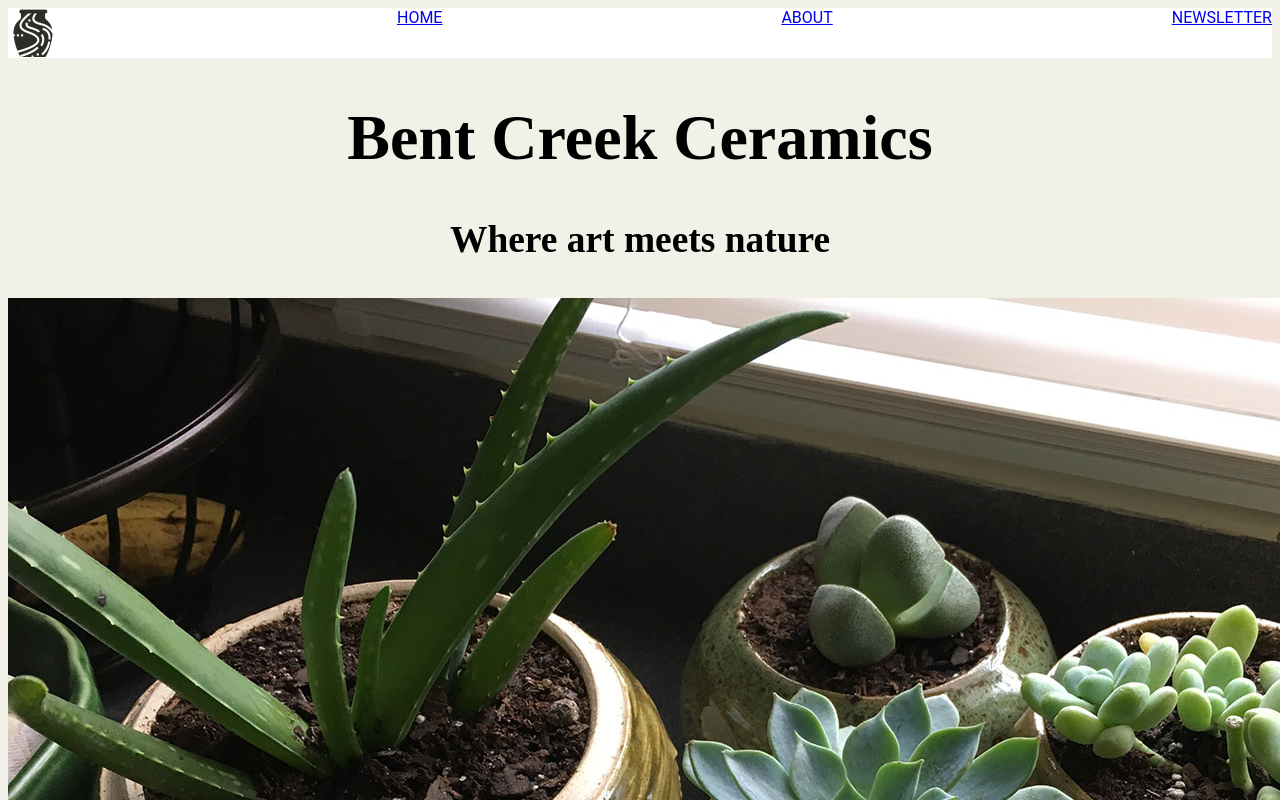
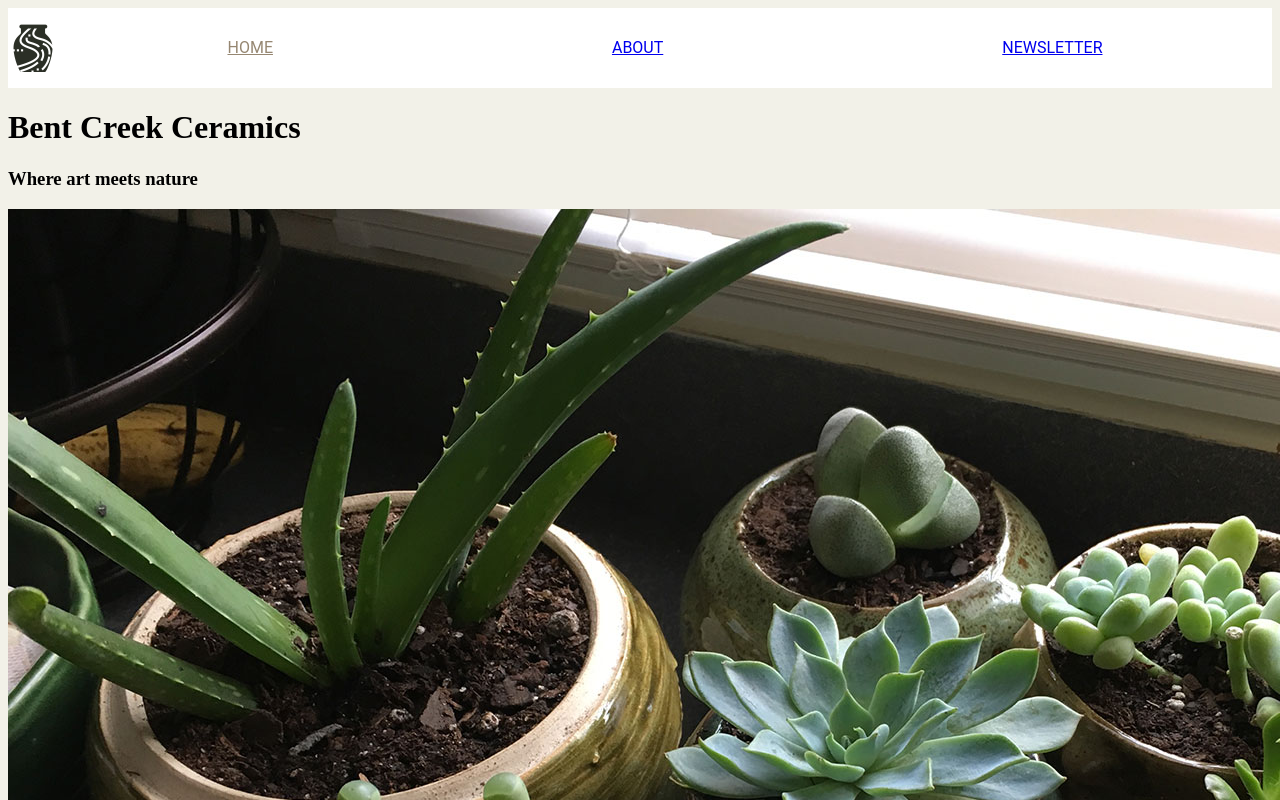
Before and after one commit to eman-s/week_one_project, a plain HTML site: page index.html in a window 1280 px wide. Shown: the top 800 px of the page. Drawn offline with Linux system fonts and the light colour scheme.

Commit message:
initial setup of nav bar

```diff
--- a/index.html
+++ b/index.html
@@ -8,41 +8,60 @@
 
 <body>
 
-   <nav id="main_navigation">
-   <img id="logo" src="images/optimized/bent-creek-logo.png" alt="bent creek logo">
+  <header>
+    <div class="logo">
+      <img src="images/optimized/bent-creek-logo.png" alt="bent creek logo">
 
 
-    <a href="#">HOME</a>
 
+
+      <nav class="main_navigation">
+        <a id=homelink href="#">HOME</a>
         <a href="#">ABOUT</a>
+        <a href="#">NEWSLETTER</a>
+      </nav>
+    </div>
 
-    <a href="#">NEWSLETTER</a>
 
-  </nav>
-
-  <header>
+    <div class="wrapper">
       <h1>Bent Creek Ceramics</h1>
       <h3>Where art meets nature</h3>
+    </div>
   </header>
-
 
   <main>
 
+    <article>
       <img src="images/optimized/product-1.jpg" alt="pots n plants">
       <h2>Endless Possibilities</h2>
+    </article>
+    <article>
       <img src="images/optimized/product-2.jpg" alt="bowls">
       <h2>Sets</h2>
+    </article>
+    <article>
       <img src="images/optimized/product-3.jpg" alt="ceramic pan">
       <h2>Textures</h2>
+    </article>
+    <article>
       <img src="images/optimized/product-4.jpg" alt="tea cup">
       <h2>Tea Time</h2>
+    </article>
+    <article>
       <img src="images/optimized/product-5.jpg" alt="brown jar">
       <h2>Jars and Containers</h2>
+    </article>
+    <article>
       <img src="images/optimized/product-6.jpg" alt="bown bowl green jar">
       <h2>Wasabi and Saki</h2>
+    </article>
+    <article>
       <img src="images/optimized/product-7.jpg" alt="tea cup">
       <h2>Sippin' on Sunshine</h2>
+    </article>
   </main>
+
+  </div>
 
 
   <footer id="footer">
--- a/styles.css
+++ b/styles.css
@@ -1,19 +1,37 @@
 body {
   background-color: #F2F1E8;
+  display: flex;
+  flex-direction: column;
+
 }
-#main_navigation{
+.logo{
   font-family: 'Roboto', sans-serif;
   color: #2B2F26;
   background-color: white;
-  display: flex;
-  justify-content: space-between;
-  text-align: center;
-
-
 
 }
-nav img {
-  max-height:50;
+div.logo{
+  overflow: hidden;
+  max-height: 65px;
+  min-height: 65px;
+  padding-top: 15px;
+}
+
+.logo img{
+  float: left;
+  height:50px;
+
+}
+.main_navigation{
+  display: flex;
+  justify-content: space-around;
+  margin-top: 15px;
+}
+
+#homelink{
+  color: #968772;
+}
+
 }
 
 header {
@@ -24,4 +42,13 @@ header {
     background-image: url(img/header-img.jpg);
     background-size: cover;
     background-position: right bottom;
+    flex-wrap: wrap;
+
 }
+div .wrapper{
+  flex-wrap: wrap;
+}
+
+article img{
+  float: none;
+}
```
Lines whose indentation alone changed are shown as unchanged.
